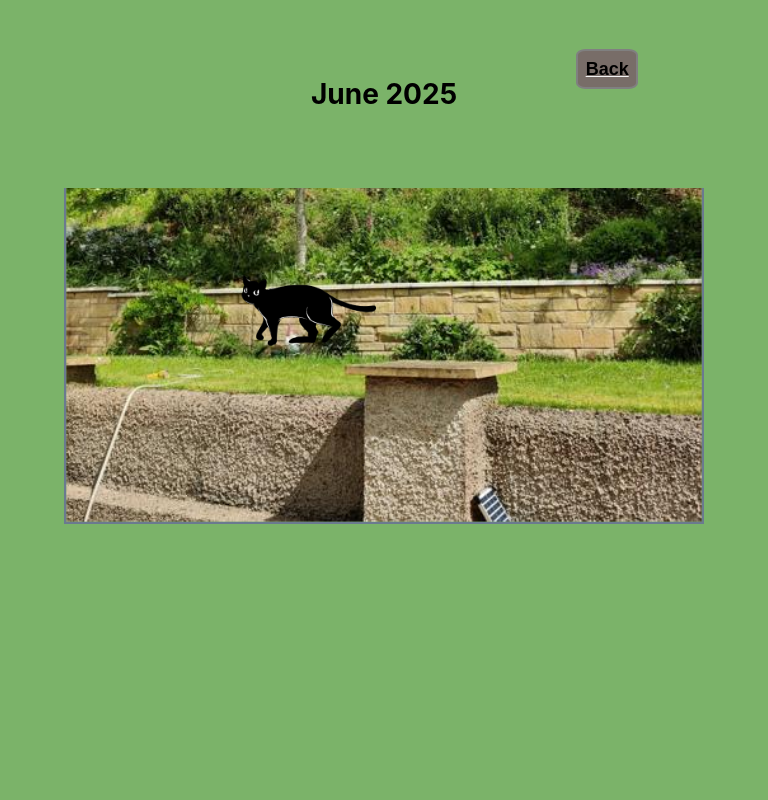
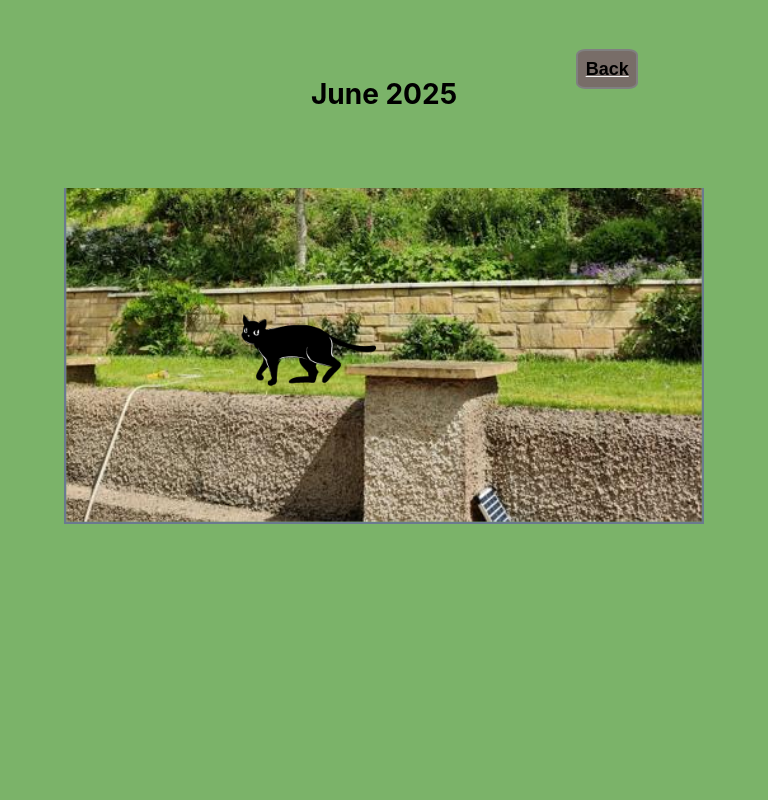
Before and after one commit to JillThomas799/thomasfamilyblog-2024-2025git, a React (Create React App) app: page /june2025 in a window 768 px wide. Shown: the top 800 px of the page. Built offline with nearby package versions, Linux system fonts and the light colour scheme.

Commit message:
Edits to @media screen queries cat animation min-width 481px and max-width 768px

```diff
--- a/src/june2025.css
+++ b/src/june2025.css
@@ -364,11 +364,11 @@
     width: 400px;
     height: 200px;
     margin: 50px auto 0;
-    -webkit-transform: translate(0%, -260%) scale(0.4);
-    -moz-transform: translate(0%, -260%) scale(0.4);
-    -ms-transform: translate(0%, -260%) scale(0.4);
-    -o-transform: translate(0%, -260%) scale(0.4);
-    transform: translate(0%, -260%) scale(0.4);
+    -webkit-transform: translate(0%, -240%) scale(0.4);
+    -moz-transform: translate(0%, -240%) scale(0.4);
+    -ms-transform: translate(0%, -240%) scale(0.4);
+    -o-transform: translate(0%, -240%) scale(0.4);
+    transform: translate(0%, -240%) scale(0.4);
   }
 
   @keyframes move-animation {
```
